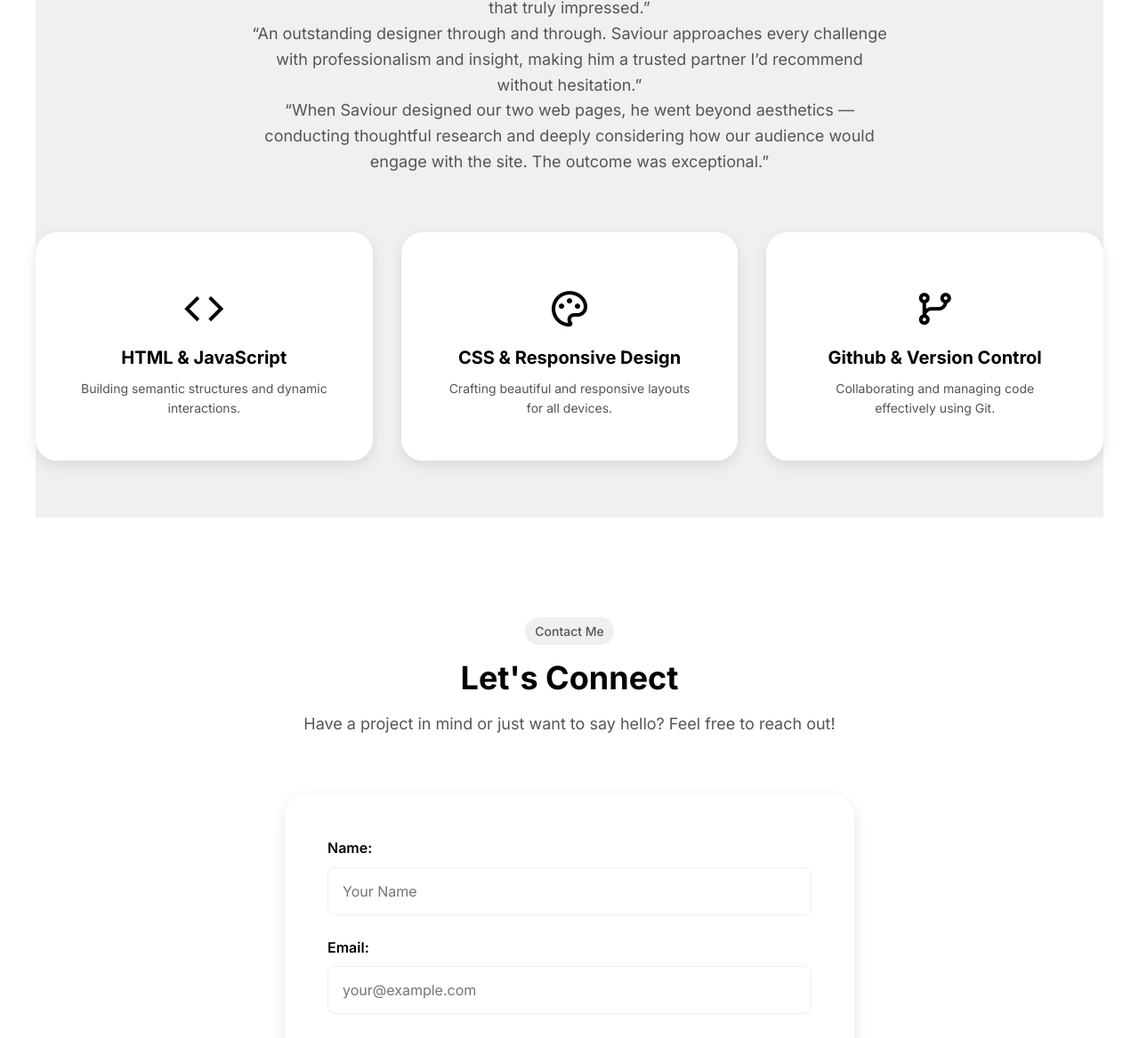
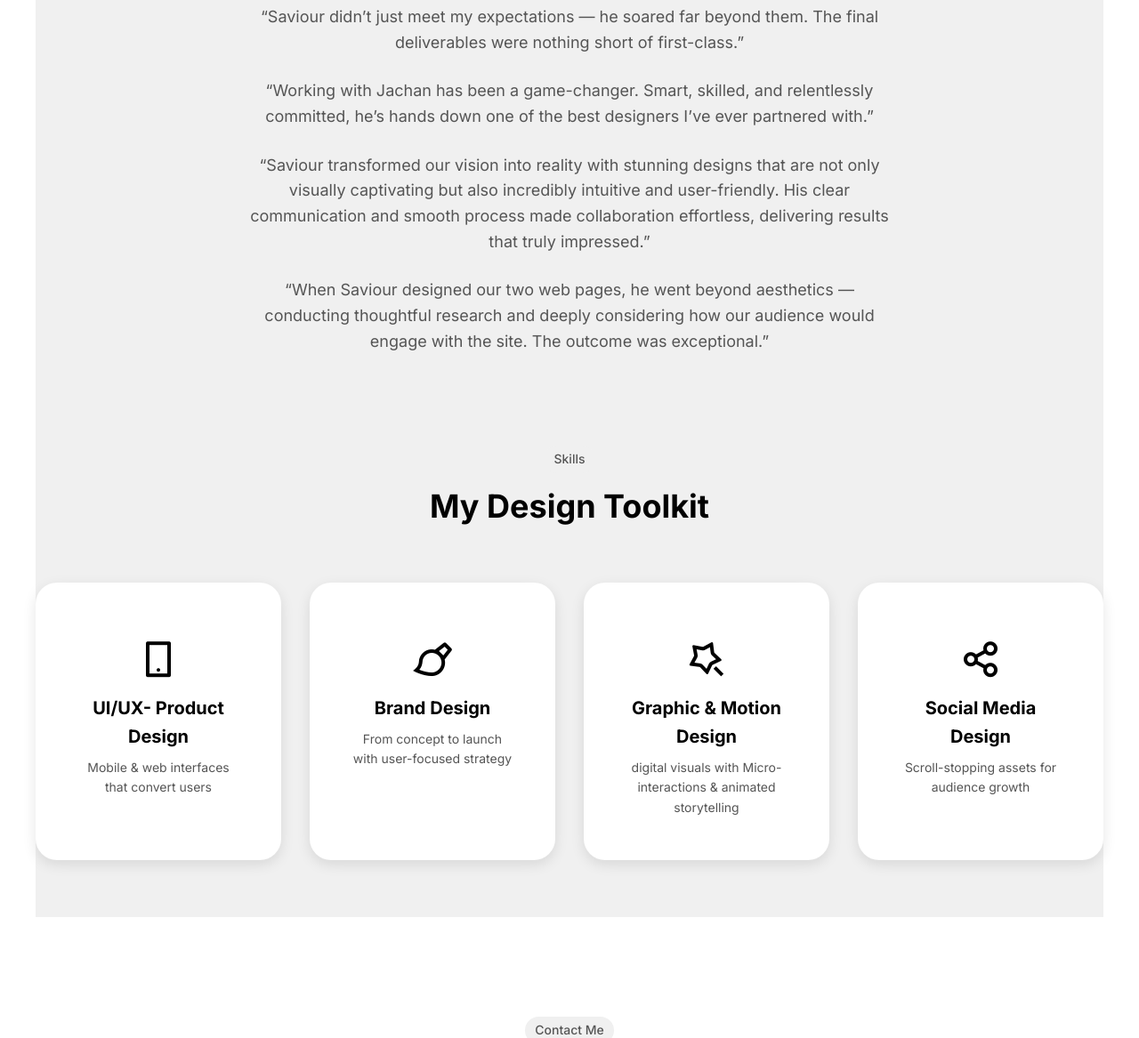
Before and after one commit to saviourjachan/myportfolio, a plain HTML site: page index.html in a window 1280 px wide. Shown: the part 2248-3415 px from the top of the page at 89% size. Drawn offline with nearby package versions, Linux system fonts and the light colour scheme; a script that the page names is missing.

Commit message:
Skillset update

```diff
--- a/index.html
+++ b/index.html
@@ -88,44 +88,64 @@
         <section class="about-section container" id="about">
             <div class="section-header">
                 <span class="tag">About Me</span>
-
-                <p>I'm a self-taught web developer with a strong foundation in front-end technologies. My journey into coding began with a fascination for how websites are built, leading me to dive deep into HTML, CSS and JavaScript. I thrive on solving problems and creating intuitive user interfaces.</p>
+                <h2>Who am i?</h2>
+                <p>I’m a strategic digital designer with a passion for turning ideas into visually stunning, functional brands. My work blends aesthetic precision with purpose—helping startups cut through the noise with designs that don’t just look good, but drive results.</p>
                 <br>
-                <p>My mission is to ethically help people to reach their goals and speed up the publishing workflow. From idea to execution, I provide them assets that erase the struggle between idea and launch.</p>
+                <p>My mission is to  ethically empower SaaS, AI, and Web3 founders by simplifying their journey from concept to launch. I remove the guesswork with high-impact branding, UI/UX, and product design—so they can stand out, connect with their audience, and scale faster.</p>
                 <br>
-
+                <br>
+                <br>
+                <br>
+                <span class="tag">Testimonials</span>
                 <h2>What Clients Say</h2>
 
                 <p>“Saviour didn’t just meet my expectations — he soared far beyond them. The final deliverables were nothing short of first-class.”</p>
+                 <br>
+                <p>“Working with Jachan has been a game-changer. Smart, skilled, and relentlessly committed, he’s hands down one of the best designers I’ve ever partnered with.”</p>
+                <br>
+                <p>“Saviour transformed our vision into reality with stunning designs that are not only visually captivating but also incredibly intuitive and user-friendly. His clear communication and smooth process made collaboration effortless, delivering results that truly impressed.”</p>
+                <br>
+                <p>“When Saviour designed our two web pages, he went beyond aesthetics — conducting thoughtful research and deeply considering how our audience would engage with the site. The outcome was exceptional.”</p>
+                <br>
+                <br>
+                <br>
+                <br>
+                <span class="tag">Skills</span>
+                <h2>My Design Toolkit</h2>
+            </div>
 
-                <p>“Working with Jachan has been a game-changer. Smart, skilled, and relentlessly committed, he’s hands down one of the best designers I’ve ever partnered with.”</p>
 
-                <p>“Saviour transformed our vision into reality with stunning designs that are not only visually captivating but also incredibly intuitive and user-friendly. His clear communication and smooth process made collaboration effortless, delivering results that truly impressed.”</p>
 
-                <p>“An outstanding designer through and through. Saviour approaches every challenge with professionalism and insight, making him a trusted partner I’d recommend without hesitation.”</p>
+    <div class="skills-grid">
 
-                <p>“When Saviour designed our two web pages, he went beyond aesthetics — conducting thoughtful research and deeply considering how our audience would engage with the site. The outcome was exceptional.”</p>
+    <div class="skill-item">
+        <i class="ri-smartphone-line"></i>  <!-- Mobile-first icon -->
+        <h3>UI/UX- Product Design</h3>
+        <p>Mobile & web interfaces that convert users</p>
+    </div>
 
-            </div>
-            <div class="skills-grid">
-                <div class="skill-item">
-                    <i class="ri-code-line"></i>
-                    <h3>HTML & JavaScript</h3>
-                    <p>Building semantic structures and dynamic interactions.</p>
-                </div>
 
-                <div class="skill-item">
-                    <i class="ri-palette-line"></i>
-                    <h3>CSS & Responsive Design</h3>
-                    <p>Crafting beautiful and responsive layouts for all devices.</p>
-                </div>
+    <div class="skill-item">
+        <i class="ri-brush-line"></i>
+        <h3>Brand Design</h3>
+        <p>From concept to launch with user-focused strategy</p>
+    </div>
 
-                <div class="skill-item">
-                    <i class="ri-git-branch-line"></i>
-                    <h3>Github & Version Control</h3>
-                    <p>Collaborating and managing code effectively using Git.</p>
-                </div>
-            </div>
+
+    <div class="skill-item">
+        <i class="ri-magic-line"></i>
+        <h3>Graphic & Motion Design</h3>
+        <p>digital visuals with Micro-interactions & animated storytelling</p>
+    </div>
+
+
+    <div class="skill-item">
+        <i class="ri-share-line"></i>  <!-- Engagement icon -->
+        <h3>Social Media Design</h3>
+        <p>Scroll-stopping assets for audience growth</p>
+    </div>
+
+</div>
         </section>
 
         <section class="contact-section container" id="contact">
```
